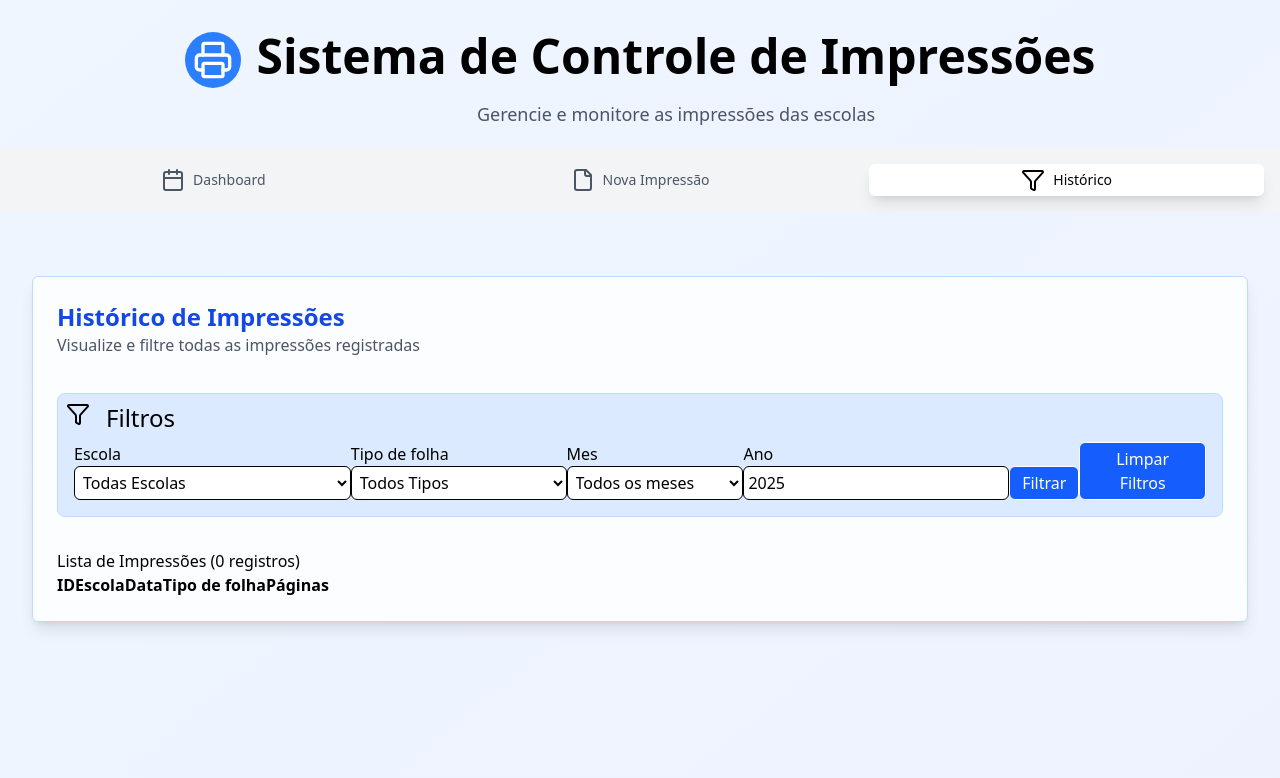
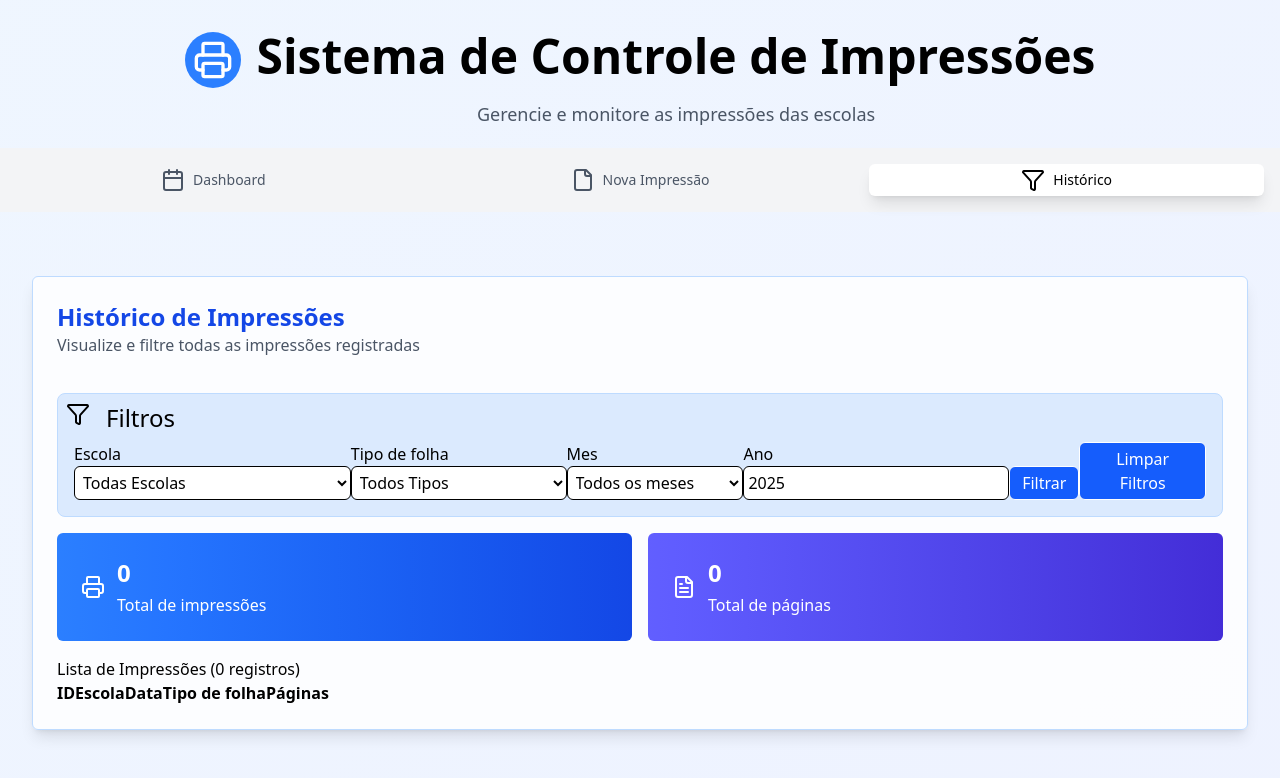
Before and after one commit to 0Chaves/controle-impressoes, a Next.js app: page /historico in a window 1280 px wide. Shown: the top 778 px of the page. Built offline with nearby package versions, Linux system fonts and the light colour scheme.

Commit message:
feat: cards no historico

```diff
--- a/src/app/historico/page.jsx
+++ b/src/app/historico/page.jsx
@@ -1,8 +1,8 @@
 'use client'
 import HistoricoImpressoes from "@/components/historicoImpressoes"
 import { escola, meses, tipo_folha } from "@/enums/enums"
-import { Funnel } from "lucide-react"
-import { useState } from "react"
+import { FileText, Funnel, Printer } from "lucide-react"
+import { useEffect, useState } from "react"
 
 export default function Historico(){
     const anoAtual = new Date().toISOString().split("-")[0]
@@ -33,6 +33,16 @@ export default function Historico(){
             ano: anoAtual
         })
     }
+
+    const [paginasTotais, setPaginasTotais] = useState(0)
+
+    useEffect(()=>{
+        let paginas = 0
+        impressoes.map(impressao=>{
+            paginas += impressao.paginas
+        })
+        setPaginasTotais(paginas)
+    }, [impressoes])
 
     return(
         <main className="flex flex-col items-center min-h-screen p-8 w-[1280px]">
@@ -88,8 +98,25 @@ export default function Historico(){
                         </div>
                     </form>
                 </div>
-                <div>
-                    {/* cards aqui */}
+                <div className="flex space-x-4">
+                    <div className="card_dashboard bg-gradient-to-r from-blue-500 to to-blue-700">
+                        <div>
+                            <Printer className="stroke-2"/>
+                        </div>
+                        <div className="flex flex-col text-start space-y-1">
+                            <p className="font-bold text-2xl">{impressoes.length}</p>
+                            <p>Total de impressões</p>
+                        </div>
+                    </div>
+                    <div className="card_dashboard bg-gradient-to-r from-indigo-500 to to-indigo-700">
+                        <div>
+                            <FileText className="stroke-2"/>
+                        </div>
+                        <div className="flex flex-col text-start space-y-1">
+                            <p className="font-bold text-2xl">{paginasTotais}</p>
+                            <p>Total de páginas</p>
+                        </div>
+                    </div>
                 </div>
                 <div>
                     <h3>Lista de Impressões ({impressoes.length} registros)</h3>
```
